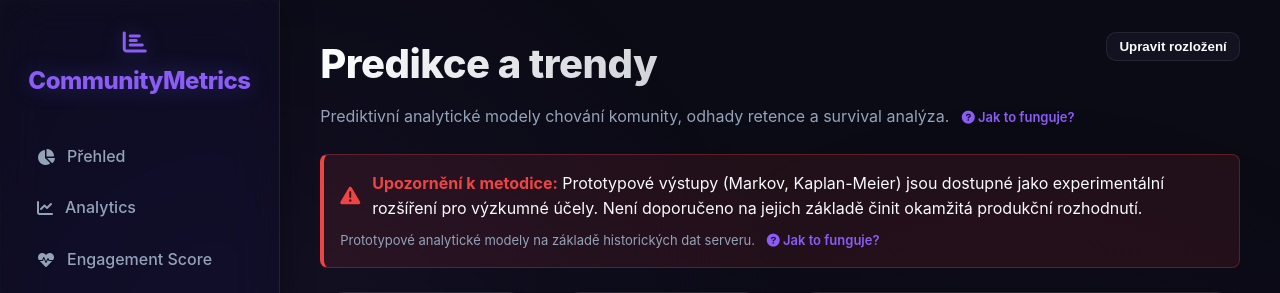
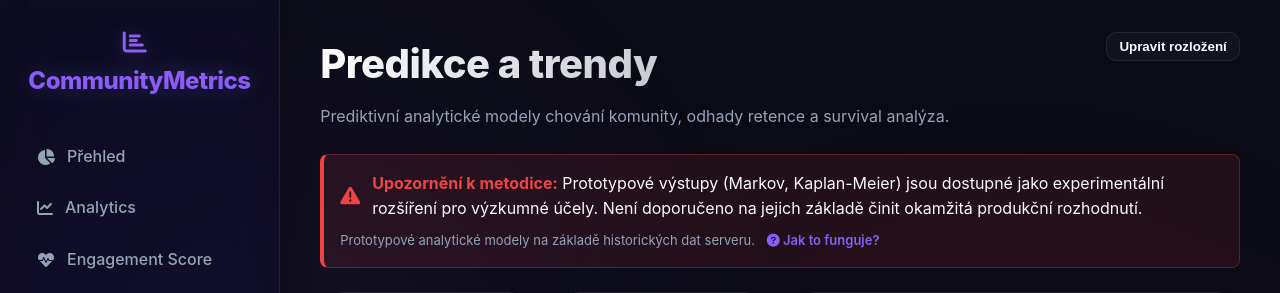
Before and after one commit to MarciPhan/2026-BP-Marcinka-PredikceChov-n-, a FastAPI app: template web/frontend/templates/predictions.html in a window 1280 px wide; the page is wider, and only the part inside the window is pictured. Shown: the top 293 px of that part. Run offline with FastAPI, Linux system fonts and the light colour scheme; the template is opened without the code that fills it, so the values that code supplies are empty; some libraries are stand-ins or nearby versions.

Commit message:
refactor: remove documentation link from predictions template header

```diff
--- a/web/frontend/templates/predictions.html
+++ b/web/frontend/templates/predictions.html
@@ -6,11 +6,7 @@
 <div style="display: flex; justify-content: space-between; align-items: flex-start; margin-bottom: 24px;">
     <div>
         <h1 class="title title-gradient">Predikce a trendy</h1>
-        <p style="color: var(--text-secondary); margin-top: 8px;">Prediktivní analytické modely chování komunity, odhady retence a survival analýza.
-            <a href="/docs/predictions" style="color: var(--accent); text-decoration: none; margin-left: 8px; font-size: 13px; font-weight: 600; transition: color 0.2s;">
-                <i class="fas fa-question-circle"></i> Jak to funguje?
-            </a>
-        </p>
+        <p style="color: var(--text-secondary); margin-top: 8px;">Prediktivní analytické modely chování komunity, odhady retence a survival analýza.</p>
     </div>
 
     <div style="display: flex; gap: 12px; align-items: center;">
```
